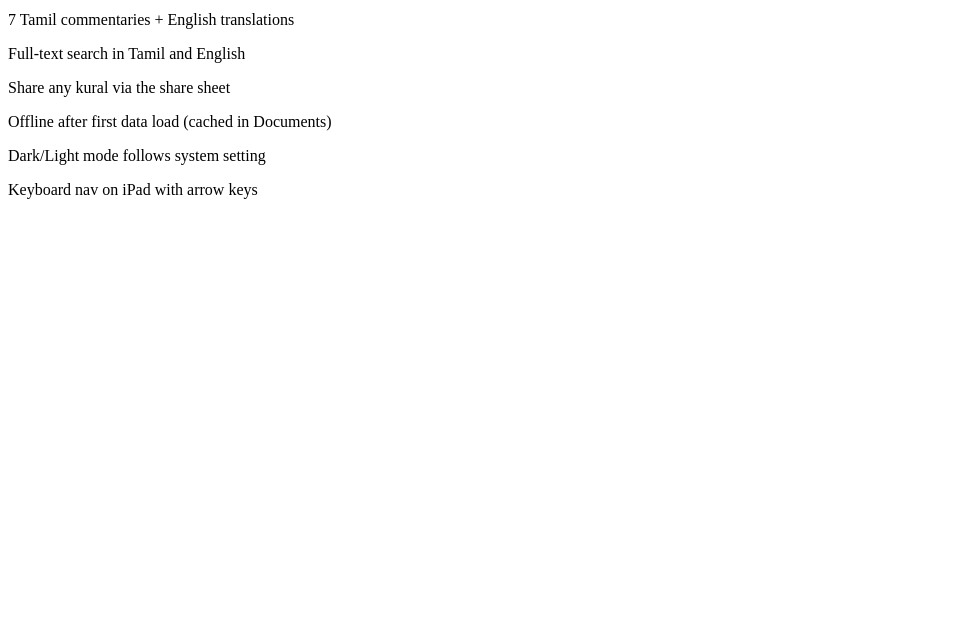
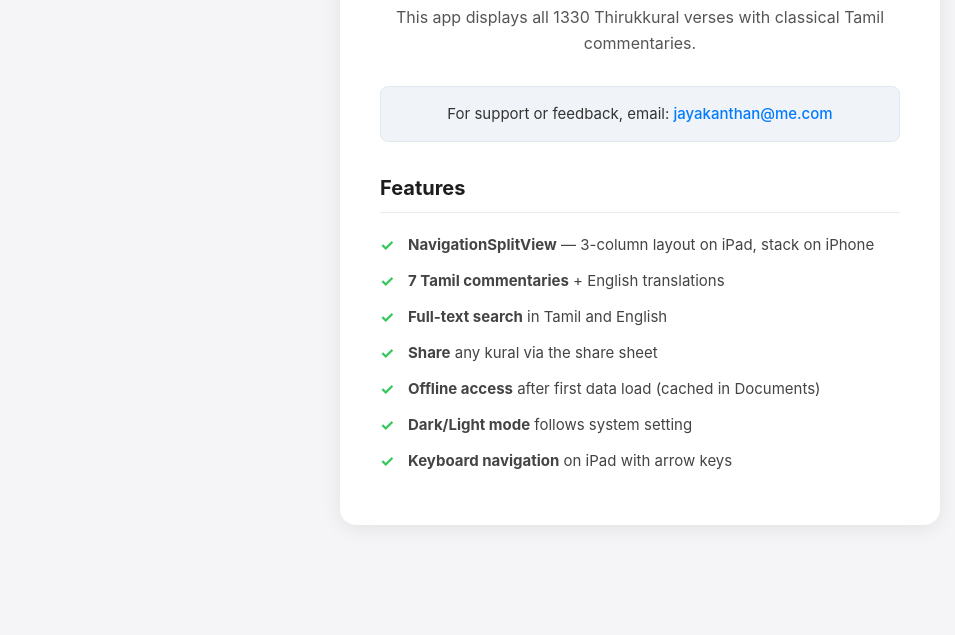
Before and after one commit to posixplus/thirukkural-support, a plain HTML site: page index.html in a window 1280 px wide. Shown: the part 205-840 px from the top of the page, without its empty margins (0-955 px from the left). Before the commit the page ends 800 px from the top, so only its background shows below. Drawn offline with Linux system fonts and the light colour scheme.

Commit message:
Enhance index.html with layout and styling improvements
Updated HTML structure and added styling for better layout and readability.

```diff
--- a/index.html
+++ b/index.html
@@ -1,21 +1,159 @@
 <!DOCTYPE html>
-<html>
-<head><title>Thirukkural App Support</title></head>
+<html lang="en">
+<head>
+    <meta charset="UTF-8">
+    <meta name="viewport" content="width=device-width, initial-scale=1.0">
+    <title>Thirukkural App Support</title>
+    <style>
+        /* Modern System Fonts */
+        body {
+            font-family: -apple-system, BlinkMacSystemFont, "Segoe UI", Roboto, Helvetica, Arial, sans-serif;
+            background-color: #f5f5f7;
+            color: #333333;
+            line-height: 1.6;
+            margin: 0;
+            padding: 20px;
+            display: flex;
+            justify-content: center;
+            align-items: center;
+            min-height: 100vh;
+        }
+
+        /* Main Content Container */
+        .container {
+            background-color: #ffffff;
+            max-width: 600px;
+            width: 100%;
+            padding: 40px;
+            border-radius: 16px;
+            box-shadow: 0 4px 20px rgba(0, 0, 0, 0.08);
+            box-sizing: border-box;
+        }
+
+        h1 {
+            color: #1d1d1f;
+            font-size: 28px;
+            text-align: center;
+            margin-top: 0;
+            margin-bottom: 10px;
+        }
+
+        .description {
+            text-align: center;
+            font-size: 16px;
+            color: #555555;
+            margin-bottom: 30px;
+        }
+
+        /* Contact Box Styling */
+        .contact-box {
+            background-color: #f0f4f8;
+            border-radius: 8px;
+            padding: 15px;
+            text-align: center;
+            margin-bottom: 30px;
+            border: 1px solid #e1e8ed;
+        }
+
+        .contact-box p {
+            margin: 0;
+            font-size: 15px;
+        }
+
+        a {
+            color: #007aff;
+            text-decoration: none;
+            font-weight: 500;
+        }
+
+        a:hover {
+            text-decoration: underline;
+        }
+
+        /* Features Section */
+        h2 {
+            font-size: 20px;
+            color: #1d1d1f;
+            border-bottom: 1px solid #eaeaea;
+            padding-bottom: 8px;
+            margin-bottom: 20px;
+        }
+
+        ul {
+            list-style-type: none;
+            padding: 0;
+            margin: 0;
+        }
+
+        li {
+            position: relative;
+            padding-left: 28px;
+            margin-bottom: 12px;
+            font-size: 15px;
+            color: #444444;
+        }
+
+        /* Custom Bullet Points */
+        li::before {
+            content: "✓";
+            position: absolute;
+            left: 0;
+            color: #34c759;
+            font-weight: bold;
+            font-size: 16px;
+        }
+
+        /* Dark Mode Support */
+        @media (prefers-color-scheme: dark) {
+            body {
+                background-color: #000000;
+                color: #f5f5f7;
+            }
+            .container {
+                background-color: #1c1c1e;
+                box-shadow: 0 4px 20px rgba(255, 255, 255, 0.05);
+            }
+            h1, h2 {
+                color: #f5f5f7;
+                border-bottom-color: #333333;
+            }
+            .description, li {
+                color: #d1d1d6;
+            }
+            .contact-box {
+                background-color: #2c2c2e;
+                border-color: #3a3a3c;
+            }
+            a {
+                color: #0a84ff;
+            }
+        }
+    </style>
+</head>
 <body>
-  <h1>Thirukkural App Support</h1>
-  <p>For support or feedback, email: jayakanthan@me.com</p>
-  <p>This app displays all 1330 Thirukkural verses with
-     classical Tamil commentaries.</p>
 
- <p> Features </p>
- <p> NavigationSplitView — 3-column layout on iPad, stack on iPhone </p>
- <p> 7 Tamil commentaries + English translations </p>
- <p> Full-text search in Tamil and English </p>
- <p> Share any kural via the share sheet </p>
- <p> Offline after first data load (cached in Documents) </p>
- <p> Dark/Light mode follows system setting </p>
- <p> Keyboard nav on iPad with arrow keys </p>
+    <div class="container">
+        <h1>Thirukkural App Support</h1>
 
+        <p class="description">
+            This app displays all 1330 Thirukkural verses with classical Tamil commentaries.
+        </p>
+
+        <div class="contact-box">
+            <p>For support or feedback, email: <a href="mailto:jayakanthan@me.com">jayakanthan@me.com</a></p>
+        </div>
+
+        <h2>Features</h2>
+        <ul>
+            <li><strong>NavigationSplitView</strong> — 3-column layout on iPad, stack on iPhone</li>
+            <li><strong>7 Tamil commentaries</strong> + English translations</li>
+            <li><strong>Full-text search</strong> in Tamil and English</li>
+            <li><strong>Share</strong> any kural via the share sheet</li>
+            <li><strong>Offline access</strong> after first data load (cached in Documents)</li>
+            <li><strong>Dark/Light mode</strong> follows system setting</li>
+            <li><strong>Keyboard navigation</strong> on iPad with arrow keys</li>
+        </ul>
+    </div>
 
 </body>
 </html>
```
